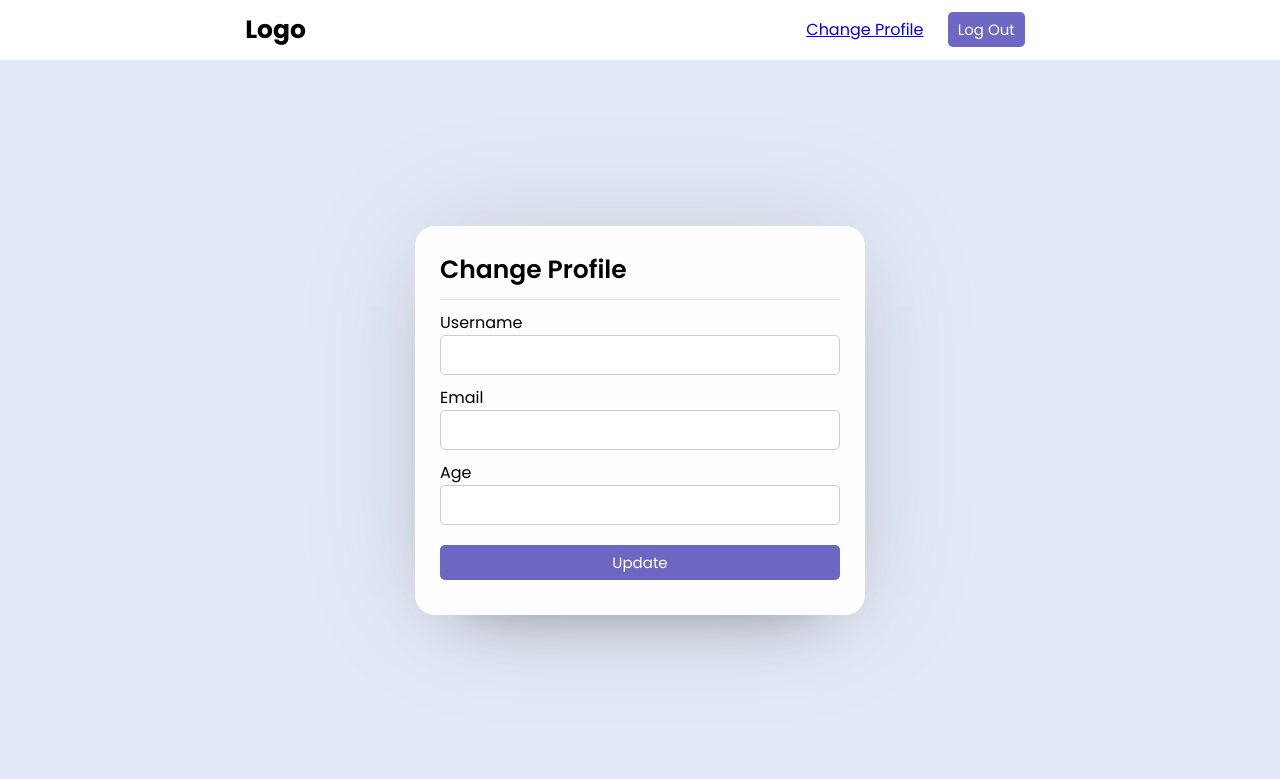
After one commit to adv003/semproject, a PHP site: page /edit.php in a window 1280 px wide. The commit adds this page. Shown: the top 779 px of the page. Run offline with PHP 8.4, Linux system fonts and the light colour scheme; the visitor is signed in with stand-in values (Sample User, id 1); data that the repository does not hold is empty.

Commit message:
Add files via upload

```diff
--- a/config.php
+++ b/config.php
@@ -1,2 +1,5 @@
 <?php
-$conn = mysqli_connect("localhost", "root", "", "ipaddress");
+
+ $con = mysqli_connect("localhost","root","","regis") or die("Couldn't connect");
+
+?>
--- /dev/null
+++ b/csssss.css
@@ -0,0 +1,137 @@
+@import url('https://fonts.googleapis.com/css2?family=Poppins:wght@200;300;400;500;600;700&display=swap');
+*{
+    padding: 0;
+    margin: 0;
+    box-sizing: border-box;
+    font-family: 'Poppins',sans-serif;
+}
+body{
+    background: #e4e9f7;
+}
+.container{
+    display: flex;
+    align-items: center;
+    justify-content: center;
+    min-height: 90vh;
+}
+.box{
+    background: #fdfdfd;
+    display: flex;
+    flex-direction: column;
+    padding: 25px 25px;
+    border-radius: 20px;
+    box-shadow: 0 0 128px 0 rgba(0,0,0,0.1),
+                0 32px 64px -48px rgba(0,0,0,0.5);
+}
+.form-box{
+    width: 450px;
+    margin: 0px 10px;
+}
+.form-box header{
+    font-size: 25px;
+    font-weight: 600;
+    padding-bottom: 10px;
+    border-bottom: 1px solid #e6e6e6;
+    margin-bottom: 10px;
+}
+.form-box form .field{
+    display: flex;
+    margin-bottom: 10px;
+    flex-direction: column;
+
+}
+.form-box form .input input{
+    height: 40px;
+    width: 100%;
+    font-size: 16px;
+    padding: 0 10px;
+    border-radius: 5px;
+    border: 1px solid #ccc;
+    outline: none;
+}
+.btn{
+    height: 35px;
+    background: rgba(76,68,182,0.808);
+    border: 0;
+    border-radius: 5px;
+    color: #fff;
+    font-size: 15px;
+    cursor: pointer;
+    transition: all .3s;
+    margin-top: 10px;
+    padding: 0px 10px;
+}
+.btn:hover{
+    opacity: 0.82;
+}
+.submit{
+    width: 100%;
+}
+.links{
+    margin-bottom: 15px;
+}
+
+/********* Home *****************/
+
+.nav{
+    background: #fff;
+    display: flex;
+    flex-direction: row;
+    justify-content: space-around;
+    line-height: 60px;
+    z-index: 100;
+}
+.logo{
+    font-size: 25px;
+    font-weight: 900;
+
+}
+.logo a{
+    text-decoration: none;
+    color: #000;
+}
+.right-links a{
+    padding: 0 10px;
+}
+main{
+    display: flex;
+    align-items: center;
+    justify-content: center;
+    margin-top: 60px;
+}
+.main-box{
+    display: flex;
+    flex-direction: column;
+    width: 70%;
+}
+.main-box .top{
+    display: flex;
+    flex-direction: row;
+    justify-content: space-between;
+}
+.bottom{
+    width: 100%;
+    margin-top: 20px;
+}
+@media only screen and (max-width:840px){
+    .main-box .top{
+        display: flex;
+        flex-direction: column;
+        justify-content: space-between;
+    }
+    .top .box{
+        margin: 10px 10px;
+    }
+    .bottom{
+        margin-top: 0;
+    }
+}
+.message{
+    text-align: center;
+    background: #f9eded;
+    padding: 15px 0px;
+    border:1px solid #699053;
+    border-radius: 5px;
+    margin-bottom: 10px;
+    color: red;
+}
--- /dev/null
+++ b/edit.php
@@ -0,0 +1,87 @@
+<?php
+   session_start();
+
+   include("config.php");
+   if(!isset($_SESSION['valid'])){
+    header("Location: ind.php");
+   }
+?>
+<!DOCTYPE html>
+<html lang="en">
+<head>
+    <meta charset="UTF-8">
+    <meta http-equiv="X-UA-Compatible" content="IE=edge">
+    <meta name="viewport" content="width=device-width, initial-scale=1.0">
+    <link rel="stylesheet" href="csssss.css">
+    <title>Change Profile</title>
+</head>
+<body>
+    <div class="nav">
+        <div class="logo">
+            <p><a href="home.php"> Logo</a></p>
+        </div>
+
+        <div class="right-links">
+            <a href="#">Change Profile</a>
+            <a href="logout.php"> <button class="btn">Log Out</button> </a>
+        </div>
+    </div>
+    <div class="container">
+        <div class="box form-box">
+            <?php
+               if(isset($_POST['submit'])){
+                $username = $_POST['username'];
+                $email = $_POST['email'];
+                $age = $_POST['age'];
+
+                $id = $_SESSION['id'];
+
+                $edit_query = mysqli_query($con,"UPDATE dta_db SET Username='$username', Email='$email', Age='$age' WHERE Id=$id ") or die("error occurred");
+
+                if($edit_query){
+                    echo "<div class='message'>
+                    <p>Profile Updated!</p>
+                </div> <br>";
+              echo "<a href='home.php'><button class='btn'>Go Home</button>";
+
+                }
+               }else{
+
+                $id = $_SESSION['id'];
+                $query = mysqli_query($con,"SELECT*FROM dta_db WHERE Id=$id ");
+
+                while($result = mysqli_fetch_assoc($query)){
+                    $res_Uname = $result['Username'];
+                    $res_Email = $result['Email'];
+                    $res_Age = $result['Age'];
+                }
+
+            ?>
+            <header>Change Profile</header>
+            <form action="" method="post">
+                <div class="field input">
+                    <label for="username">Username</label>
+                    <input type="text" name="username" id="username" value="<?php echo $res_Uname; ?>" autocomplete="off" required>
+                </div>
+
+                <div class="field input">
+                    <label for="email">Email</label>
+                    <input type="text" name="email" id="email" value="<?php echo $res_Email; ?>" autocomplete="off" required>
+                </div>
+
+                <div class="field input">
+                    <label for="age">Age</label>
+                    <input type="number" name="age" id="age" value="<?php echo $res_Age; ?>" autocomplete="off" required>
+                </div>
+
+                <div class="field">
+
+                    <input type="submit" class="btn" name="submit" value="Update" required>
+                </div>
+
+            </form>
+        </div>
+        <?php } ?>
+      </div>
+</body>
+</html>
--- /dev/null
+++ b/logout.php
@@ -0,0 +1,5 @@
+<?php
+      session_start();
+      session_destroy();
+      header("Location: ind.php");
+?>
```
Also changed, not shown: home.php (added, +65 -0 lines), ind.php (added, +69 -0 lines), java.js (added, +33 -0 lines), register.php (added, +99 -0 lines), style.css (+21 -17 lines).
